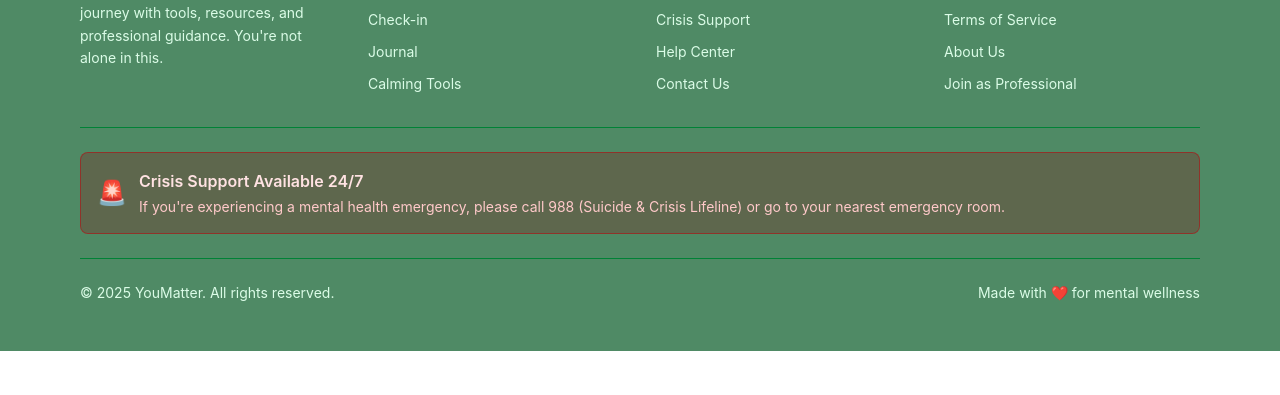
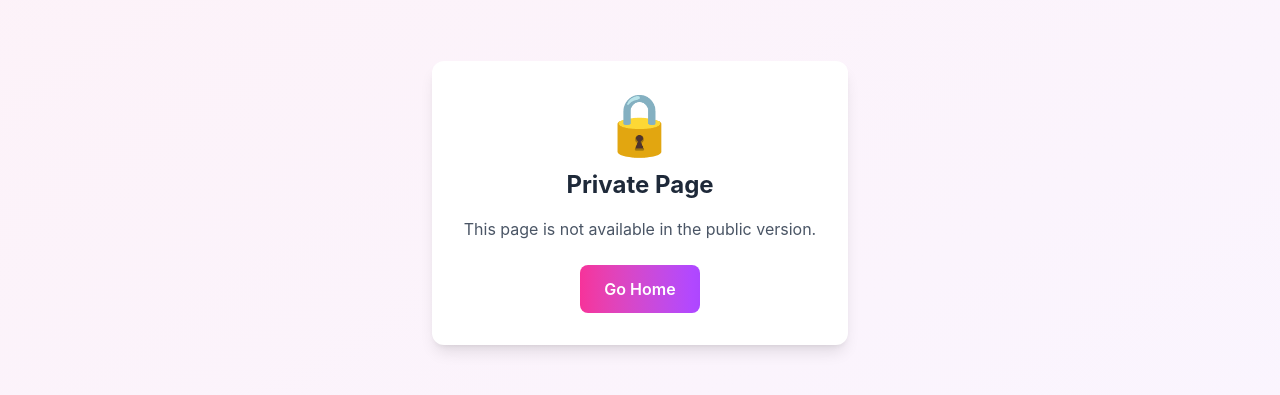
Before and after one commit to MadhanKumar-py/Youmatter, a React (Vite) app in the folder Frontend/: page /friend in a window 1280 px wide. Shown: the part 261-656 px from the top of the page. Built offline with nearby package versions, Linux system fonts and the light colour scheme.

Commit message:
Fix Vercel build by replacing Friend component with PrivatePage placeholder

```diff
--- a/Frontend/src/App.jsx
+++ b/Frontend/src/App.jsx
@@ -25,7 +25,7 @@ import Profile from './components/auth/Profile'
 import PsychartistList from './components/psychartist/PsychartistList'
 import PsychartistProfile from './components/psychartist/PsychartistProfile'
 import Footer from './components/Footer'
-import Friend from './components/special/Friend'
+import PrivatePage from './components/PrivatePage'
 
 function App() {
   return (
@@ -55,7 +55,7 @@ function App() {
             <Route path="/calming/grounding" element={<GroundingExercise />} />
             <Route path="/psychartists" element={<PsychartistList />} />
             <Route path="/psychartist/:id" element={<PsychartistProfile />} />
-            <Route path="/friend" element={<Friend />} />
+            <Route path="/friend" element={<PrivatePage />} />
           </Routes>
           <Footer />
         </CheckInContextProvider>
--- /dev/null
+++ b/Frontend/src/components/PrivatePage.jsx
@@ -0,0 +1,28 @@
+import React from 'react';
+import { useNavigate } from 'react-router-dom';
+
+function PrivatePage() {
+  const navigate = useNavigate();
+
+  return (
+    <div className="min-h-screen flex items-center justify-center bg-gradient-to-br from-pink-50 to-purple-50">
+      <div className="text-center p-8 bg-white rounded-xl shadow-lg max-w-md">
+        <div className="text-6xl mb-4">🔒</div>
+        <h1 className="text-2xl font-bold text-gray-800 mb-4">
+          Private Page
+        </h1>
+        <p className="text-gray-600 mb-6">
+          This page is not available in the public version.
+        </p>
+        <button
+          onClick={() => navigate('/')}
+          className="px-6 py-3 bg-gradient-to-r from-pink-500 to-purple-500 text-white rounded-lg hover:from-pink-600 hover:to-purple-600 transition-all duration-300 font-semibold"
+        >
+          Go Home
+        </button>
+      </div>
+    </div>
+  );
+}
+
+export default PrivatePage;
```
